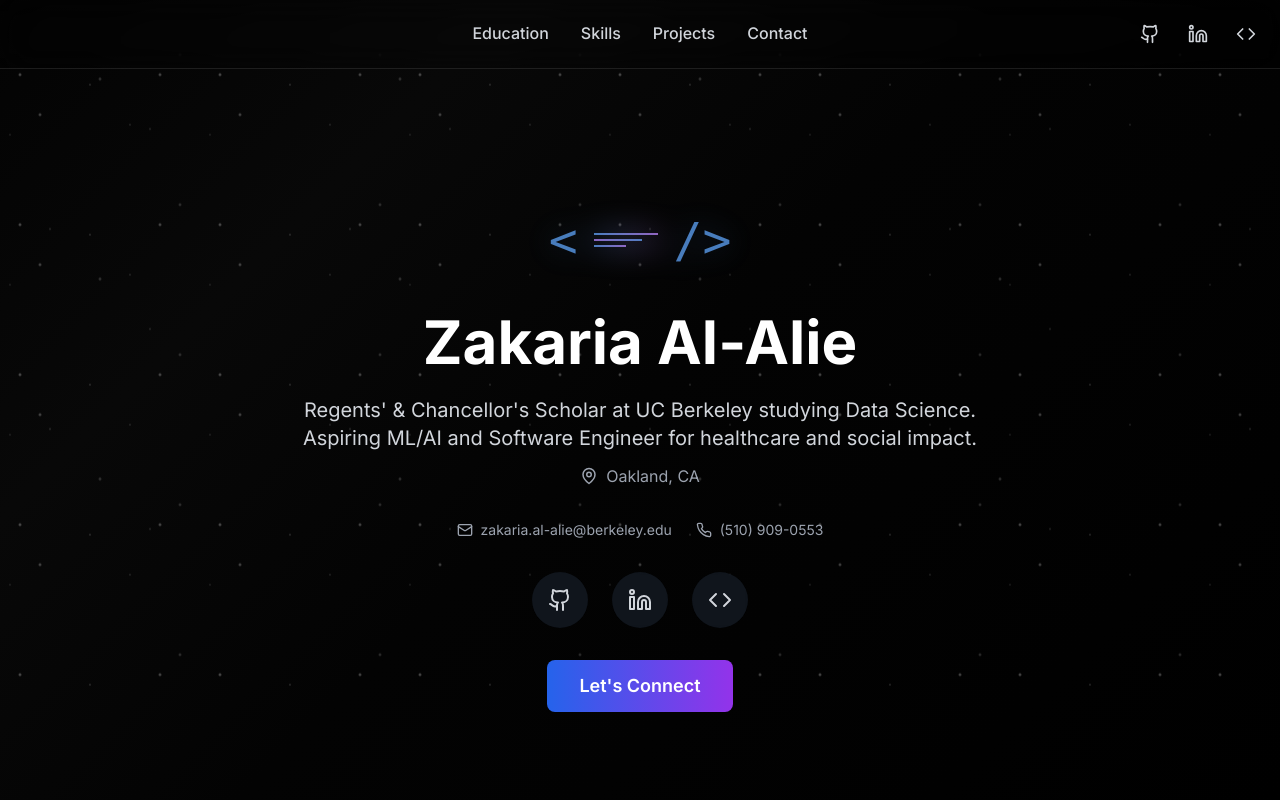
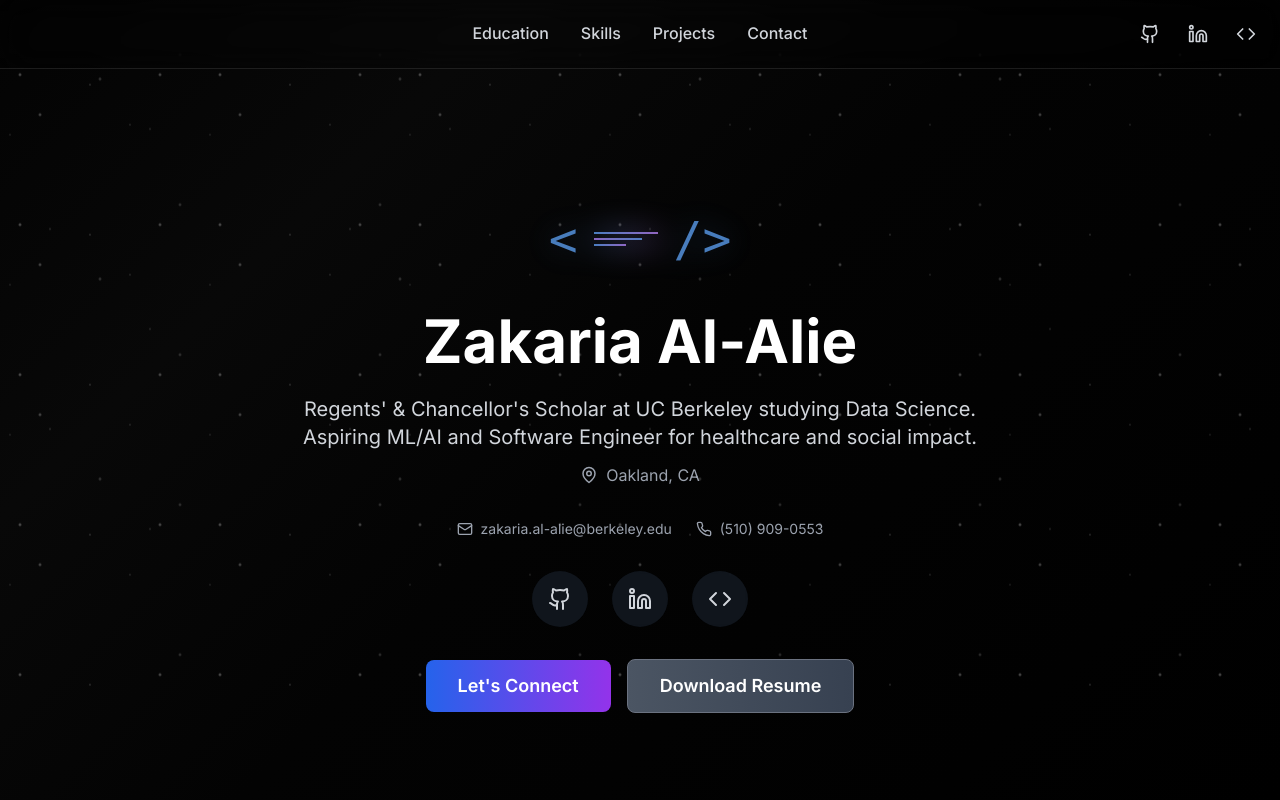
Before and after one commit to zak-510/portfolio, a React (Vite) app: page / in a window 1280 px wide. Shown: the top 800 px of the page. Built offline with nearby package versions, Linux system fonts and the light colour scheme.

Commit message:
Add Download Resume button and resume PDF file

```diff
--- a/src/components/Hero.tsx
+++ b/src/components/Hero.tsx
@@ -86,14 +86,21 @@ const Hero: React.FC = () => {
             </a>
           </div>
 
-          {/* CTA Button */}
-          <div className="flex justify-center">
+          {/* CTA Buttons */}
+          <div className="flex flex-col sm:flex-row justify-center items-center space-y-4 sm:space-y-0 sm:space-x-4">
             <button
               onClick={() => document.getElementById('contact')?.scrollIntoView({ behavior: 'smooth' })}
               className="bg-gradient-to-r from-blue-600 to-purple-600 hover:from-blue-700 hover:to-purple-700 text-white px-8 py-3 rounded-lg font-semibold text-lg transition-all duration-300 hover:scale-105 hover:shadow-lg"
             >
               Let's Connect
             </button>
+            <a
+              href="/Zakaria_Al-Alie_Resume_Technical.pdf"
+              download="Zakaria_Al-Alie_Resume_Technical.pdf"
+              className="bg-gradient-to-r from-gray-600 to-gray-700 hover:from-gray-700 hover:to-gray-800 text-white px-8 py-3 rounded-lg font-semibold text-lg transition-all duration-300 hover:scale-105 hover:shadow-lg border border-gray-500 hover:border-gray-400"
+            >
+              Download Resume
+            </a>
           </div>
         </div>
       </div>
```
Also changed, not shown: 1 other file (tests, documents, lock files or other folders).
